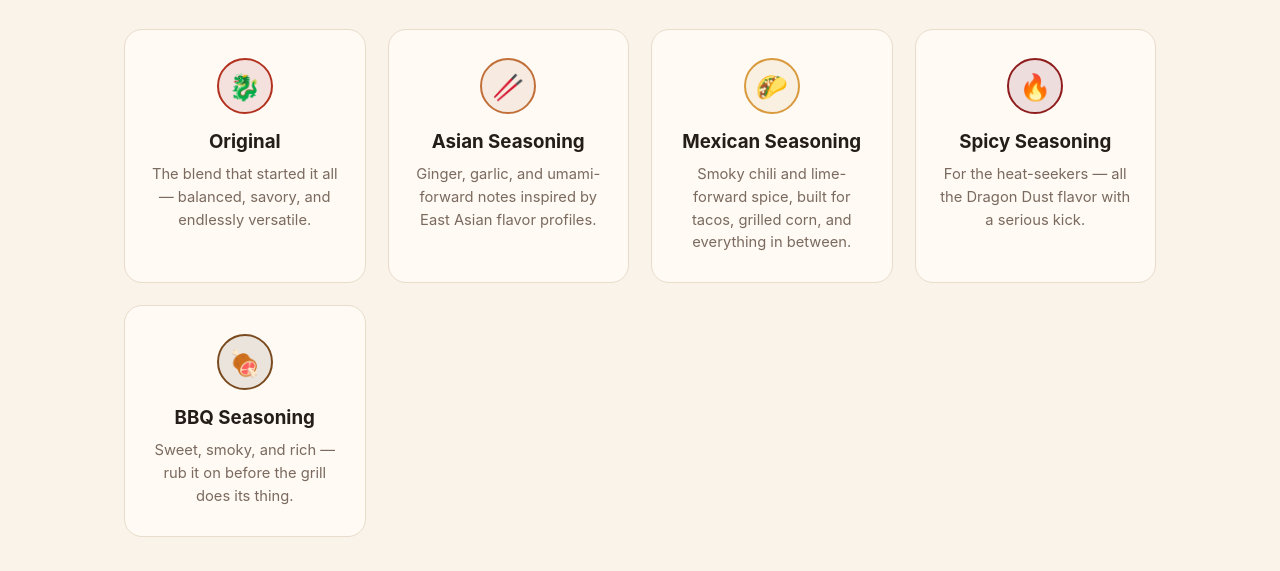
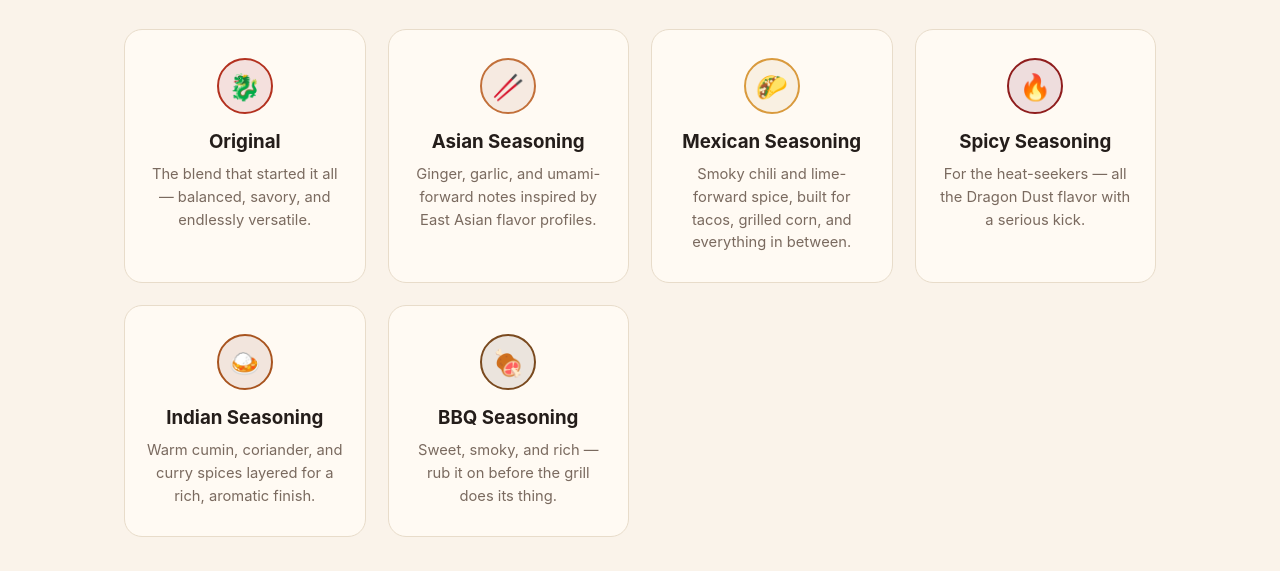
Before and after one commit to wiiiiiiitung/website, a plain HTML site: page index.html in a window 1280 px wide. Both pictures are taken after a click on the tab "Products". Shown: the part 202-773 px from the top of the page. Drawn offline with Linux system fonts and the light colour scheme.

Commit message:
Add Indian Seasoning to Dragon Dust varieties

```diff
--- a/index.html
+++ b/index.html
@@ -85,6 +85,12 @@
       </article>
 
       <article class="product-card">
+        <div class="product-badge" style="--accent:#a8541f">🍛</div>
+        <h3>Indian Seasoning</h3>
+        <p>Warm cumin, coriander, and curry spices layered for a rich, aromatic finish.</p>
+      </article>
+
+      <article class="product-card">
         <div class="product-badge" style="--accent:#7a4a1f">🍖</div>
         <h3>BBQ Seasoning</h3>
         <p>Sweet, smoky, and rich — rub it on before the grill does its thing.</p>
```
